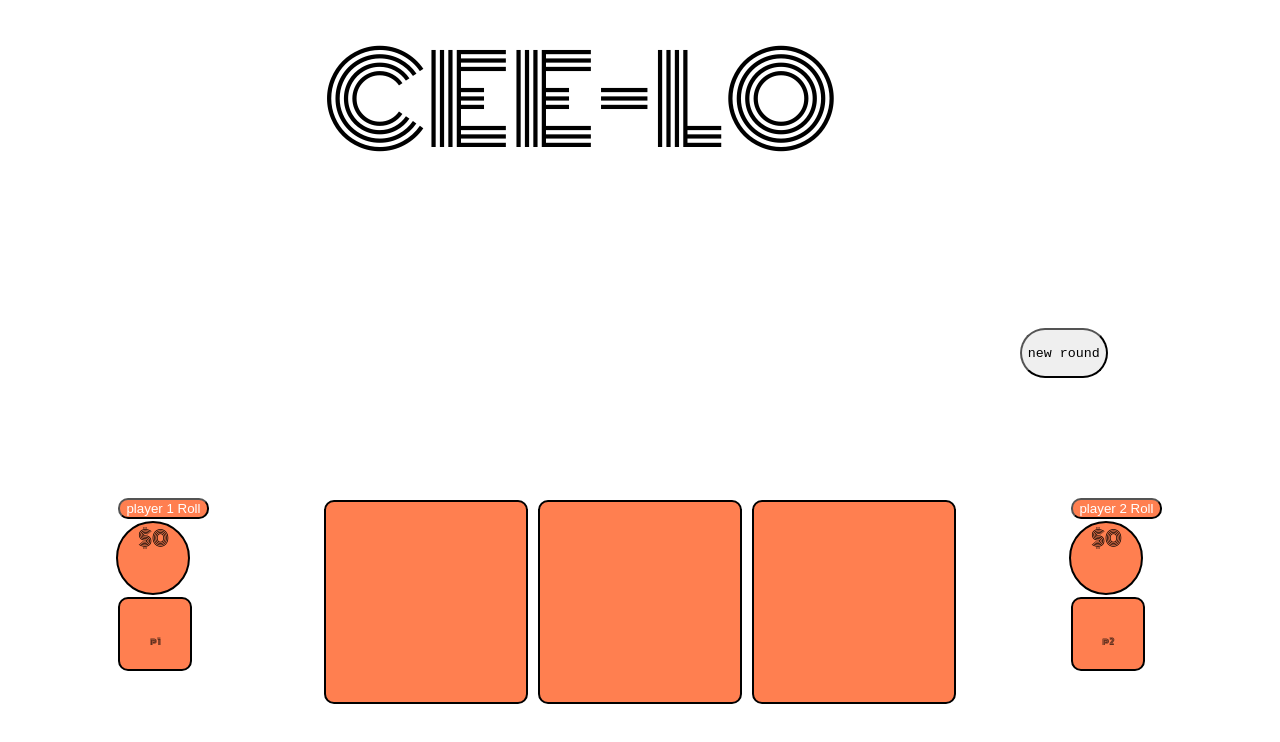
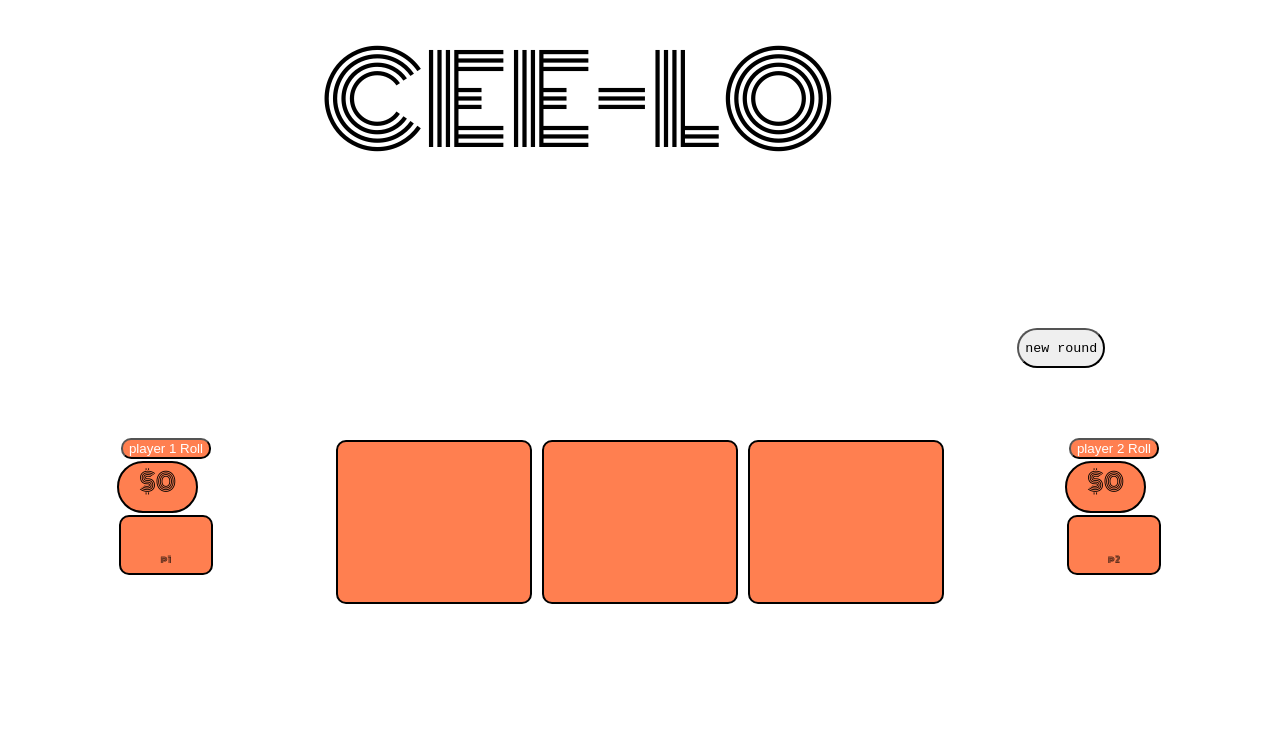
Before and after one commit to Randall-Rous3/Cee-Lo, a plain HTML site: page index.html in a window 1280 px wide. Drawn offline with Linux system fonts and the light colour scheme.

Commit message:
changed px to vh/vw

```diff
--- a/styles.css
+++ b/styles.css
@@ -2,26 +2,7 @@
   font-family:'Monoton', cursive; ;
   src: url('https://fonts.googleapis.com/css2?family=Monoton&display=swap');
 }
-@media (min-width: 576px) {
-  :root {
-    --size-divisor: 2;
-  }
-}
-@media (min-width: 768px) {
-  :root {
-    --size-divisor: 1.5;
-  }
-}
-@media (min-width: 992px) {
-  :root {
-    --size-divisor: 1;
-  }
-}
-@media (min-width: 1200px) {
-  :root {
-    --size-divisor: .67;
-  }
-}
+
 html{
   height: 100%;
 }
@@ -50,7 +31,7 @@ body {
   grid-area: game;
   display: inline-flex;
   position: relative;
-  top: 300px;
+  top: 30vh;
 
 
 
@@ -63,20 +44,20 @@ body {
 }
 #newRound{
   border-radius: 50px;
-  height: 50px;
+  height: 5vh;
   font-family: monospace;
 }
 #tieBreaker{
   border-radius: 50px;
-  height: 50px;
+  height: 5vh;
   font-family: monospace;
 }
 #d0 {
     text-align: center;
     margin: 5px;
-    height: 200px;
-    width: 200px;
-    font-size: 120px;
+    height: 20vh;
+    width: 15vw;
+    font-size: 12vh;
     border: 2px solid black;
     border-radius: 10px;
     background-color:coral ;
@@ -87,9 +68,9 @@ body {
 #d1 {
     text-align: center;
     margin: 5px;
-    height: 200px;
-    width: 200px;
-    font-size: 120px;
+    height: 20vh;
+    width: 15vw;
+    font-size: 12vh;
     border: 2px solid black;
     border-radius: 10px;
     background-color:coral;
@@ -99,9 +80,9 @@ body {
 #d2 {
     text-align: center;
     margin: 5px;
-    height: 200px;
-    width: 200px;
-    font-size: 120px;
+    height: 20vh;
+    width: 15vw;
+    font-size: 12vh;
     border: 2px solid black;
     border-radius: 10px;
     background-color:coral;
@@ -110,13 +91,13 @@ body {
 .playerOne{
    grid-area: score;
    position: relative;
-   top: 300px;
+   top: 30vh;
 
 }
 .playerTwo{
   grid-area: score2;
   position: relative;
-  top: 300px;
+  top: 30vh;
 
 }
 
@@ -124,9 +105,9 @@ body {
     align-items: center;
     text-align: center;
 
-    height: 70px;
-    width: 70px;
-    font-size: 20px;
+    height: 6vh;
+    width: 6vw;
+    font-size: 3vh;
     border: 2px solid black;
     border-radius: 50px;
     background-color:coral ;
@@ -135,9 +116,9 @@ body {
 #player2Score{
     text-align: center;
 
-    height: 70px;
-    width: 70px;
-    font-size: 20px;
+    height: 6vh;
+    width: 6vw;
+    font-size: 3vh;
     border: 2px solid black;
     border-radius: 50px;
     background-color:coral ;
@@ -146,9 +127,9 @@ body {
 #player1Roll{
   margin: 2px;
   text-align: center;
-  height: 70px;
-  width: 70px;
-  font-size: 40px;
+  height: 7vh;
+  width: 7vw;
+  font-size: 5vh;
   border: 2px solid black;
   border-radius: 10px;
   background-color:coral ;
@@ -157,9 +138,9 @@ body {
 #player2Roll{
   margin: 2px;
   text-align: center;
-  height: 70px;
-  width: 70px;
-  font-size: 40px;
+  height: 7vh;
+  width: 7vw;
+  font-size: 5vh;
   border: 2px solid black;
   border-radius: 10px;
   background-color:coral ;
```
